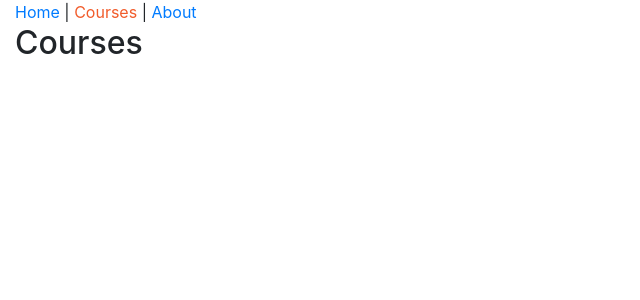
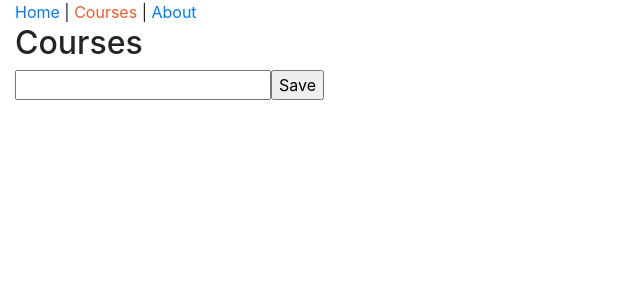
Before and after one commit to JayampathiBandara/react-redux-demo, a React (Create React App) app: page /courses in a window 1280 px wide. Shown: the top 300 px of the page, without its empty margins (0-640 px from the left). Built offline with nearby package versions, Linux system fonts and the light colour scheme.

Commit message:
9.1 Add course form and bind change handler inside constructor

```diff
--- a/src/components/courses/CoursesPage.js
+++ b/src/components/courses/CoursesPage.js
@@ -1,8 +1,35 @@
 import React from "react";
 
 class CoursesPage extends React.Component {
+  constructor(props) {
+    super(props);
+    this.state = {
+      course: {
+        title: "",
+      },
+    };
+
+    this.handleChange = this.handleChange.bind(this);
+  }
+
+  handleChange(event) {
+    const course = { ...this.state.course, title: event.target.value };
+    this.setState({ course });
+  }
+
   render() {
-    return <h2>Courses</h2>;
+    return (
+      <>
+        <form>
+          <h2>Courses</h2>
+          <input
+            type={this.state.course.title}
+            onChange={this.handleChange}
+          ></input>
+          <input type="submit" value="Save" />
+        </form>
+      </>
+    );
   }
 }
 
```
Also changed, not shown: 1 other file (tests, documents, lock files or other folders).
